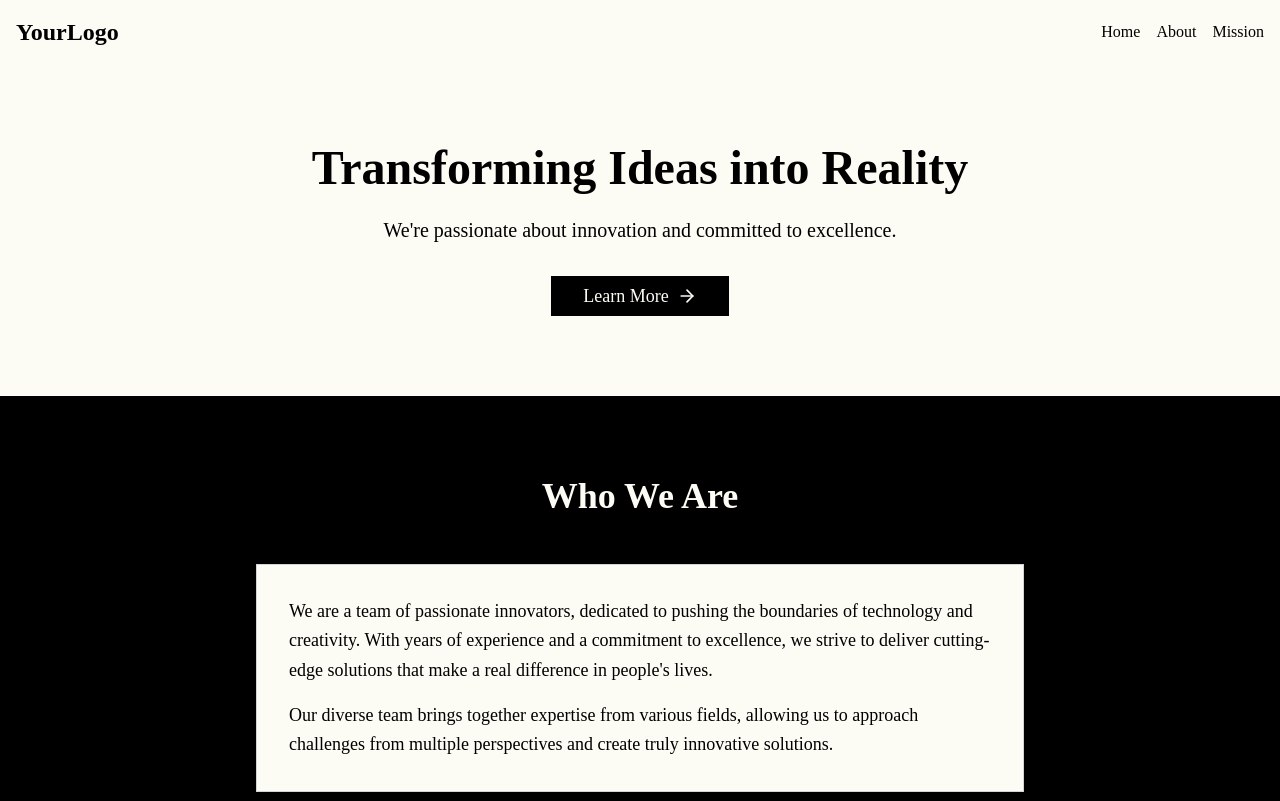
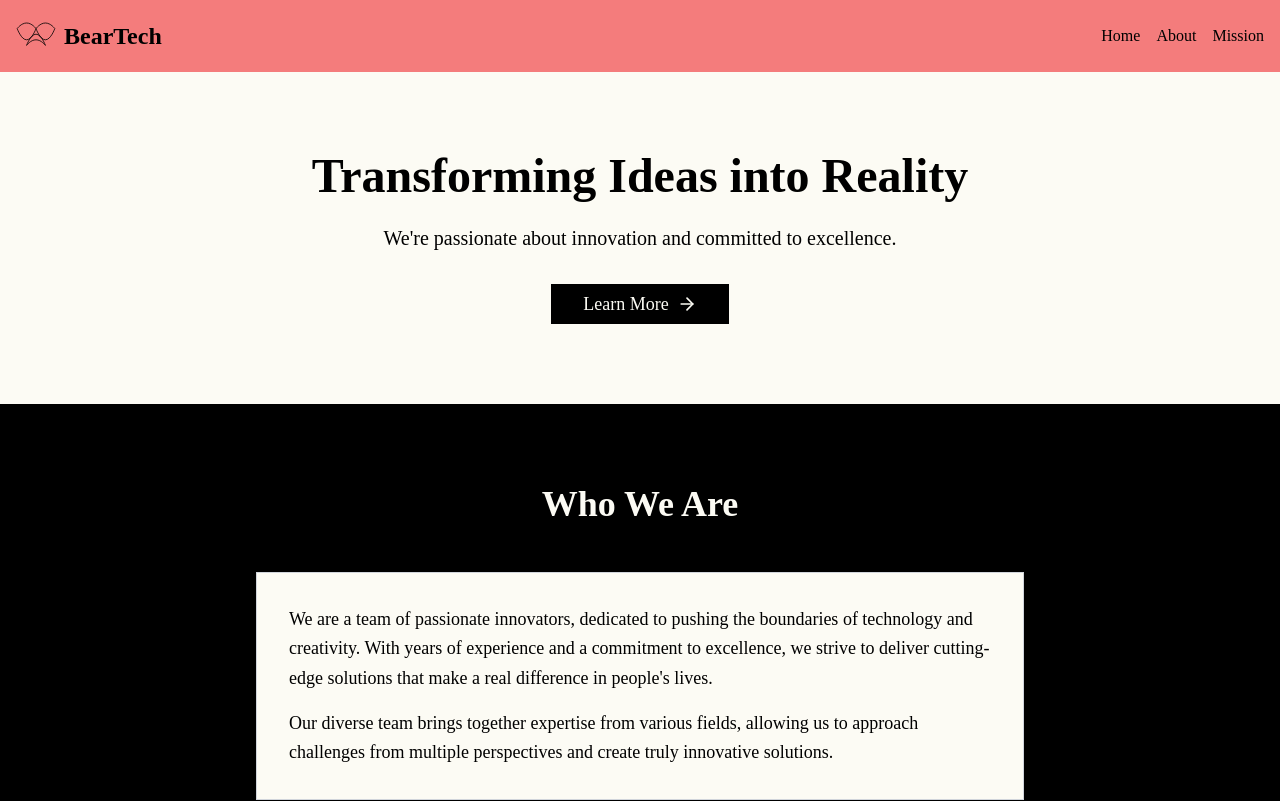
Before and after one commit to GPT-Engineer-App/cozy-landing-haven, a React (Vite) app: page / in a window 1280 px wide. Shown: the top 801 px of the page. Built offline with nearby package versions, Linux system fonts and the light colour scheme.

Commit message:
GPT Engineer Update [skip gpt_engineer]

```diff
--- a/src/pages/Index.jsx
+++ b/src/pages/Index.jsx
@@ -3,16 +3,19 @@ import { ArrowRight } from "lucide-react";
 
 const Index = () => {
   return (
-    <div className="min-h-screen flex flex-col bg-[#FCFBF4] text-black">
+    <div className="min-h-screen flex flex-col bg-[#F47C7C] text-black">
       {/* Header */}
-      <header className="bg-[#FCFBF4] shadow-sm">
+      <header className="bg-[#F47C7C] shadow-sm">
         <div className="container mx-auto px-4 py-4 flex justify-between items-center">
-          <h1 className="text-2xl font-bold text-black">YourLogo</h1>
+          <div className="flex items-center">
+            <img src="/logo.svg" alt="Bear Logo" className="h-10 w-auto mr-2" />
+            <h1 className="text-2xl font-bold text-black">BearTech</h1>
+          </div>
           <nav>
             <ul className="flex space-x-4">
-              <li><a href="#" className="text-black hover:text-gray-600">Home</a></li>
-              <li><a href="#" className="text-black hover:text-gray-600">About</a></li>
-              <li><a href="#" className="text-black hover:text-gray-600">Mission</a></li>
+              <li><a href="#" className="text-black hover:text-gray-800">Home</a></li>
+              <li><a href="#" className="text-black hover:text-gray-800">About</a></li>
+              <li><a href="#" className="text-black hover:text-gray-800">Mission</a></li>
             </ul>
           </nav>
         </div>
```
Also changed, not shown: public/logo.svg (added).
